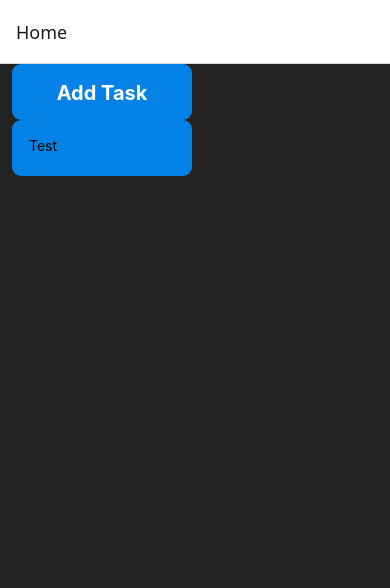
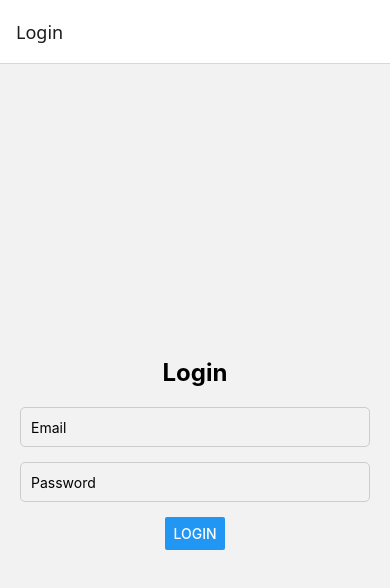
Before and after one commit to ThomasLucking2009/To-do-app-react-native, a React Native app: screen / in a window 390 px wide. Shown: the top 588 px of the page. Built offline with nearby package versions, Linux system fonts and the light colour scheme.

Commit message:
Fixed Navigation and added FireBase app

```diff
--- a/app.json
+++ b/app.json
@@ -1,4 +1,4 @@
 {
   "name": "Todo",
-  "displayName": "Todo"
+  "slug": "Todo"
 }
--- a/package.json
+++ b/package.json
@@ -11,9 +11,11 @@
   },
   "dependencies": {
     "@react-native-community/checkbox": "^0.5.17",
+    "@react-native-firebase/app": "^21.12.3",
     "@react-navigation/elements": "^2.2.6",
     "@react-navigation/native": "^7.0.19",
     "@react-navigation/native-stack": "^7.3.3",
+    "firebase": "^11.5.0",
     "react": "18.3.1",
     "react-native": "0.77.0",
     "react-native-elements": "^3.4.3",
--- a/src/App.tsx
+++ b/src/App.tsx
@@ -1,7 +1,6 @@
 import React from 'react';
 import { createNativeStackNavigator } from '@react-navigation/native-stack';
 import { NavigationContainer } from '@react-navigation/native';
-
 
 import HomeScreen from './Home';
 import Login from './Login';
@@ -16,7 +15,7 @@ const Stack = createNativeStackNavigator<RootStackParamList>();
 const Navigation = () => {
   return (
     <NavigationContainer>
-      <Stack.Navigator initialRouteName="Home">
+      <Stack.Navigator initialRouteName="Login">
         <Stack.Screen name="Home" component={HomeScreen} />
         <Stack.Screen name="Login" component={Login} />
       </Stack.Navigator>
--- a/src/Home.tsx
+++ b/src/Home.tsx
@@ -9,7 +9,7 @@ type Task = {
     checked: boolean;
 };
 
-function Home({ navigation }): React.JSX.Element {
+function Home(): React.JSX.Element {
     const [boxes, setBoxes] = useState<Task[]>([]);
     const [modalVisible, setModalVisible] = useState(false);
     const [newTaskText, setNewTaskText] = useState('');
@@ -75,12 +75,7 @@ function Home({ navigation }): React.JSX.Element {
                     <Text style={styles.textstyle}>Add Task</Text>
                 </Pressable>
                 {/* THIS IS THE FIXED LINE - wrapped navigation.navigate in a function */}
-                <Pressable
-                    onPress={() => navigation.navigate('Login')}
-                    style={({pressed}) => [styles.button, pressed ? {backgroundColor: 'black'} : {}]}
-                >
-                    <Text>Test</Text>
-                </Pressable>
+
                 <View style={styles.container}>
                     {boxes.map((box) => (
                         <View key={box.id} style={styles.rec}>
```
Also changed, not shown: 8 other files (tests, documents, lock files or other folders).
